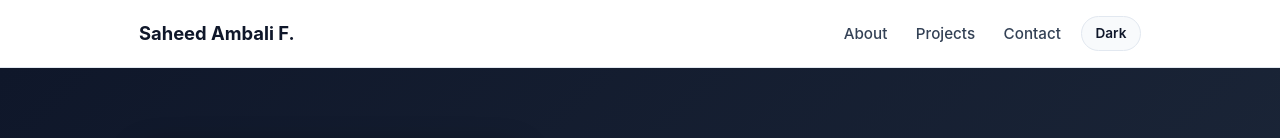
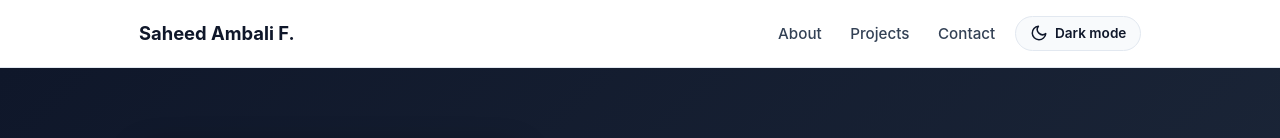
Before and after one commit to funsho04/funsho04.github.io, a plain HTML site: page index.html in a window 1280 px wide. Shown: the top 138 px of the page. Drawn offline with Linux system fonts and the light colour scheme.

Commit message:
Update index.html

```diff
--- a/index.html
+++ b/index.html
@@ -175,6 +175,11 @@
     .more summary:focus-visible { outline: 3px solid var(--accent); outline-offset: 2px; }
     .more p { font-size: 0.95rem; margin-bottom: 0.5rem; max-width: 90ch; }
     .more[open] .lbl-more, .more:not([open]) .lbl-less { display: none; }
+    .theme-toggle { display: inline-flex; align-items: center; gap: 0.45rem; }
+    .theme-toggle svg { flex-shrink: 0; }
+    :root[data-theme="dark"] .theme-toggle .icon-moon { display: none; }
+    :root:not([data-theme="dark"]) .theme-toggle .icon-sun { display: none; }
+    @media (max-width: 600px) { .theme-toggle .theme-label { display: none; } .theme-toggle { padding: 0.4rem 0.6rem; } }
   </style>
   <script>
     (function () {
@@ -200,7 +205,11 @@
         <a href="#projects">Projects</a>
         <a href="#contact">Contact</a>
       </nav>
-      <button type="button" class="theme-toggle" id="theme-toggle" aria-label="Switch to dark mode">Dark</button>
+      <button type="button" class="theme-toggle" id="theme-toggle" aria-label="Switch to dark mode" title="Switch to dark mode">
+        <svg class="icon-moon" viewBox="0 0 24 24" width="18" height="18" fill="none" stroke="currentColor" stroke-width="2" stroke-linecap="round" stroke-linejoin="round" aria-hidden="true"><path d="M21 12.8A9 9 0 1 1 11.2 3a7 7 0 0 0 9.8 9.8z"/></svg>
+        <svg class="icon-sun" viewBox="0 0 24 24" width="18" height="18" fill="none" stroke="currentColor" stroke-width="2" stroke-linecap="round" stroke-linejoin="round" aria-hidden="true"><circle cx="12" cy="12" r="4"/><path d="M12 2v2M12 20v2M4.93 4.93l1.41 1.41M17.66 17.66l1.41 1.41M2 12h2M20 12h2M4.93 19.07l1.41-1.41M17.66 6.34l1.41-1.41"/></svg>
+        <span class="theme-label">Dark mode</span>
+      </button>
       </div>
     </div>
   </header>
@@ -395,8 +404,10 @@
     var themeBtn = document.getElementById("theme-toggle");
     function syncThemeBtn() {
       var dark = document.documentElement.getAttribute("data-theme") === "dark";
-      themeBtn.textContent = dark ? "Light" : "Dark";
-      themeBtn.setAttribute("aria-label", dark ? "Switch to light mode" : "Switch to dark mode");
+      var msg = dark ? "Switch to light mode" : "Switch to dark mode";
+      themeBtn.querySelector(".theme-label").textContent = dark ? "Light mode" : "Dark mode";
+      themeBtn.setAttribute("aria-label", msg);
+      themeBtn.setAttribute("title", msg);
     }
     themeBtn.addEventListener("click", function () {
       var next = document.documentElement.getAttribute("data-theme") === "dark" ? "light" : "dark";
```
